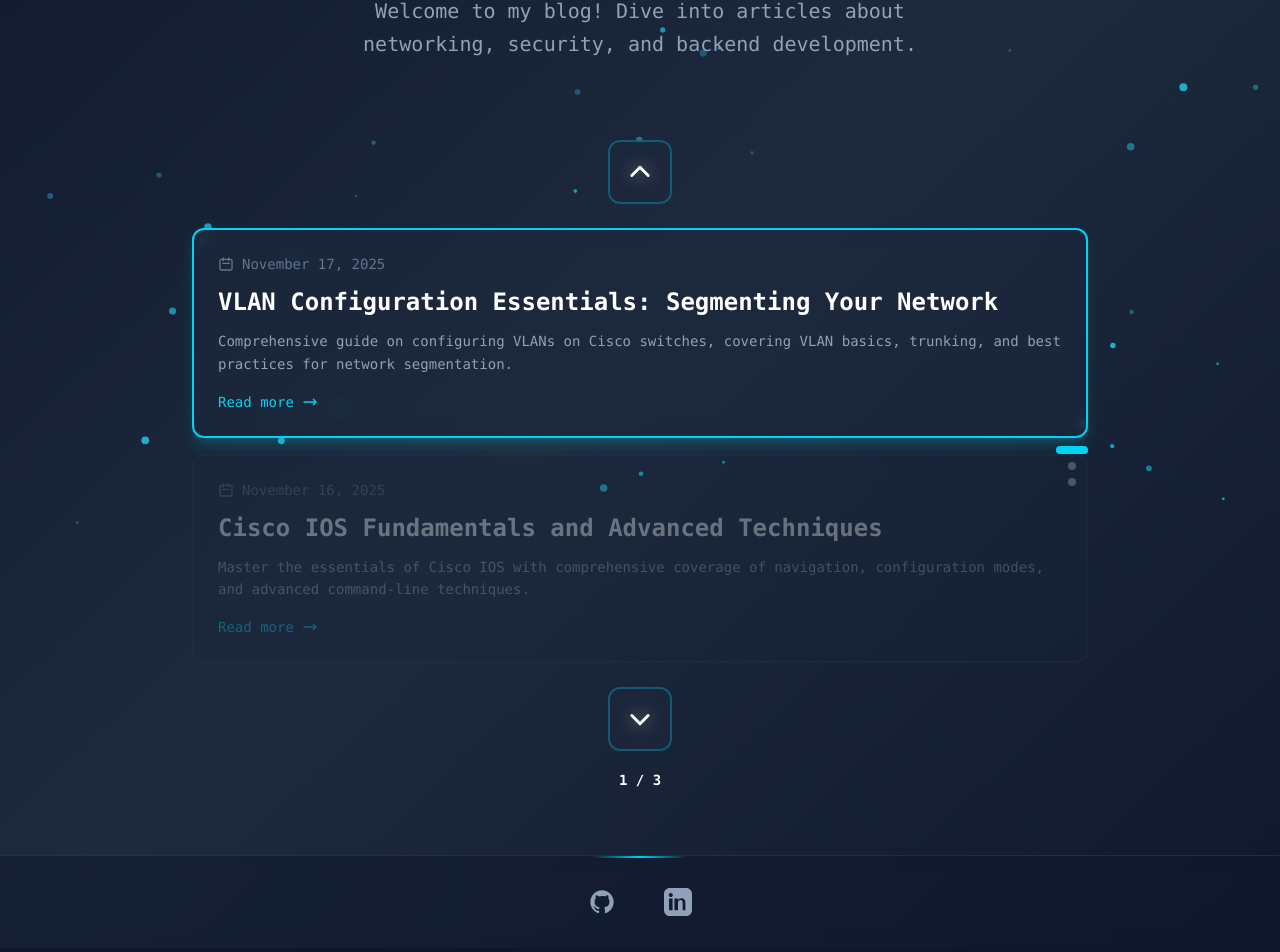
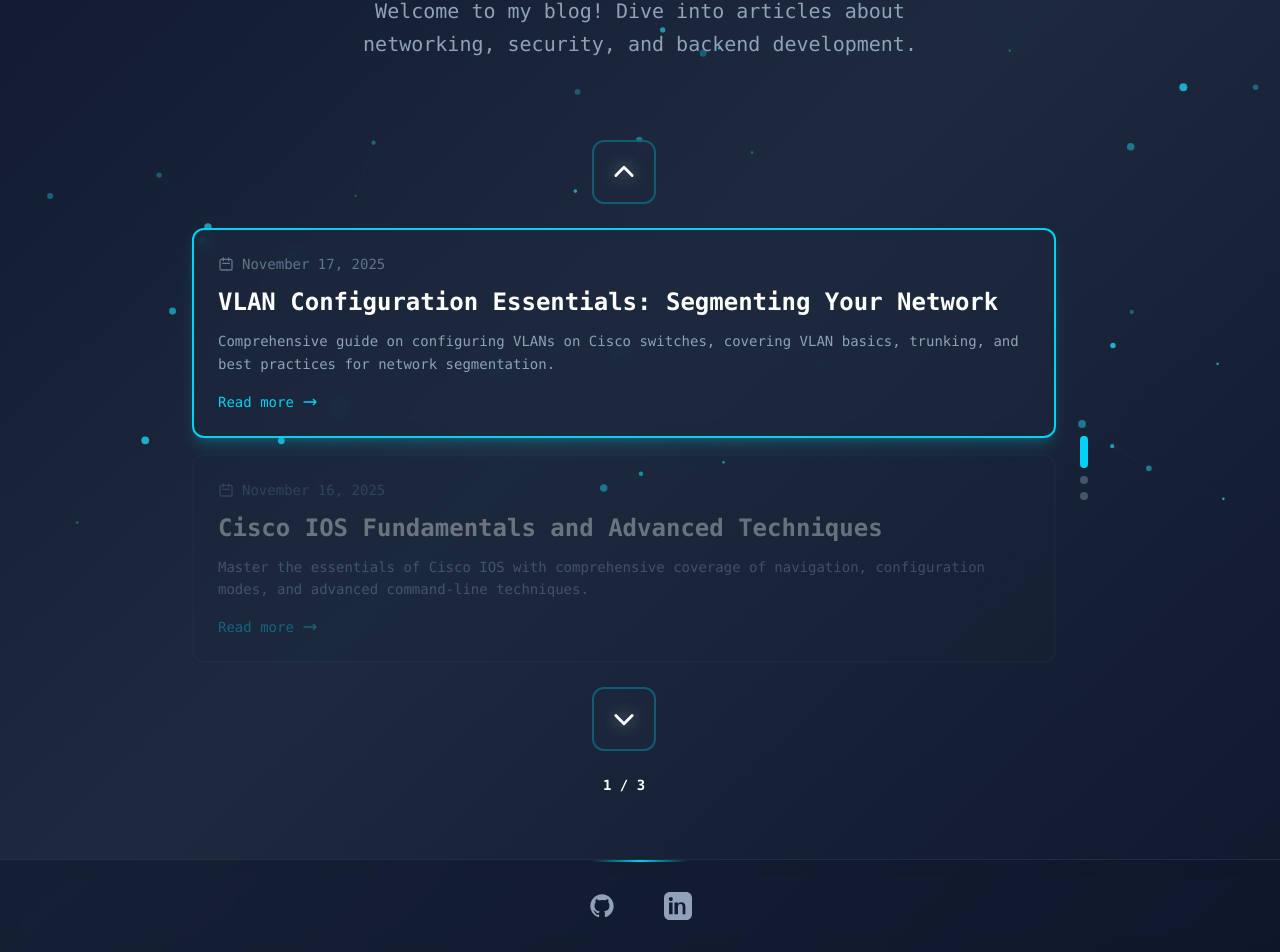
Before and after one commit to yanntroadec/personal-website, a Next.js app: page /blog in a window 1280 px wide. Shown: the part 258-1210 px from the top of the page. Built offline with nearby package versions, Linux system fonts and the light colour scheme.

Commit message:
refactor(BlogCarousel): enhance layout and functionality of navigation and progress indicators

```diff
--- a/components/BlogCarousel.tsx
+++ b/components/BlogCarousel.tsx
@@ -97,7 +97,9 @@ export default function BlogCarousel({
   return (
     <div className="relative w-full max-w-4xl">
       {/* Navigation Buttons - Hidden on mobile */}
-      <div className="hidden md:flex flex-col items-center gap-6">
+      <div className="hidden md:flex items-center gap-6">
+        {/* Articles + vertical nav column */}
+        <div className="flex flex-col items-center gap-6 flex-1">
           {/* Previous Button (Up Arrow) */}
           <button
             onClick={handlePrevious}
@@ -150,6 +152,28 @@ export default function BlogCarousel({
               <path strokeLinecap="round" strokeLinejoin="round" d="M19 9l-7 7-7-7" />
             </svg>
           </button>
+
+          {/* Article Counter - desktop, aligned under the down arrow */}
+          <span className="text-white font-mono text-sm font-semibold">
+            {currentIndex + 1} / {articlesArray.length}
+          </span>
+        </div>
+
+        {/* Progress indicator - vertical column to the right of articles */}
+        <div className="flex flex-col items-center gap-2">
+          {articlesArray.map((_, index) => (
+            <button
+              key={index}
+              onClick={() => setCurrentIndex(index)}
+              className={`w-2 rounded-full transition-all duration-300 ${
+                index === currentIndex
+                  ? 'h-8 bg-cyan-400'
+                  : 'h-2 bg-slate-600 hover:bg-slate-500'
+              }`}
+              aria-label={`Go to article ${index + 1}`}
+            />
+          ))}
+        </div>
       </div>
 
       {/* Mobile: Swipeable carousel with progressive scroll */}
@@ -188,8 +212,8 @@ export default function BlogCarousel({
         </div>
       </div>
 
-      {/* Progress Indicator */}
-      <div className="flex justify-center gap-2 mt-8 md:flex-col md:items-center md:absolute md:right-0 md:top-1/2 md:-translate-y-1/2 md:mt-0">
+      {/* Progress Indicator - mobile only */}
+      <div className="flex md:hidden justify-center gap-2 mt-8">
         {articlesArray.map((_, index) => (
           <button
             key={index}
@@ -204,8 +228,8 @@ export default function BlogCarousel({
         ))}
       </div>
 
-      {/* Article Counter */}
-      <div className="text-center mt-4">
+      {/* Article Counter - mobile only */}
+      <div className="text-center mt-4 md:hidden">
         <span className="text-white font-mono text-sm font-semibold">
           {currentIndex + 1} / {articlesArray.length}
         </span>
```
Lines whose indentation alone changed are shown as unchanged.
